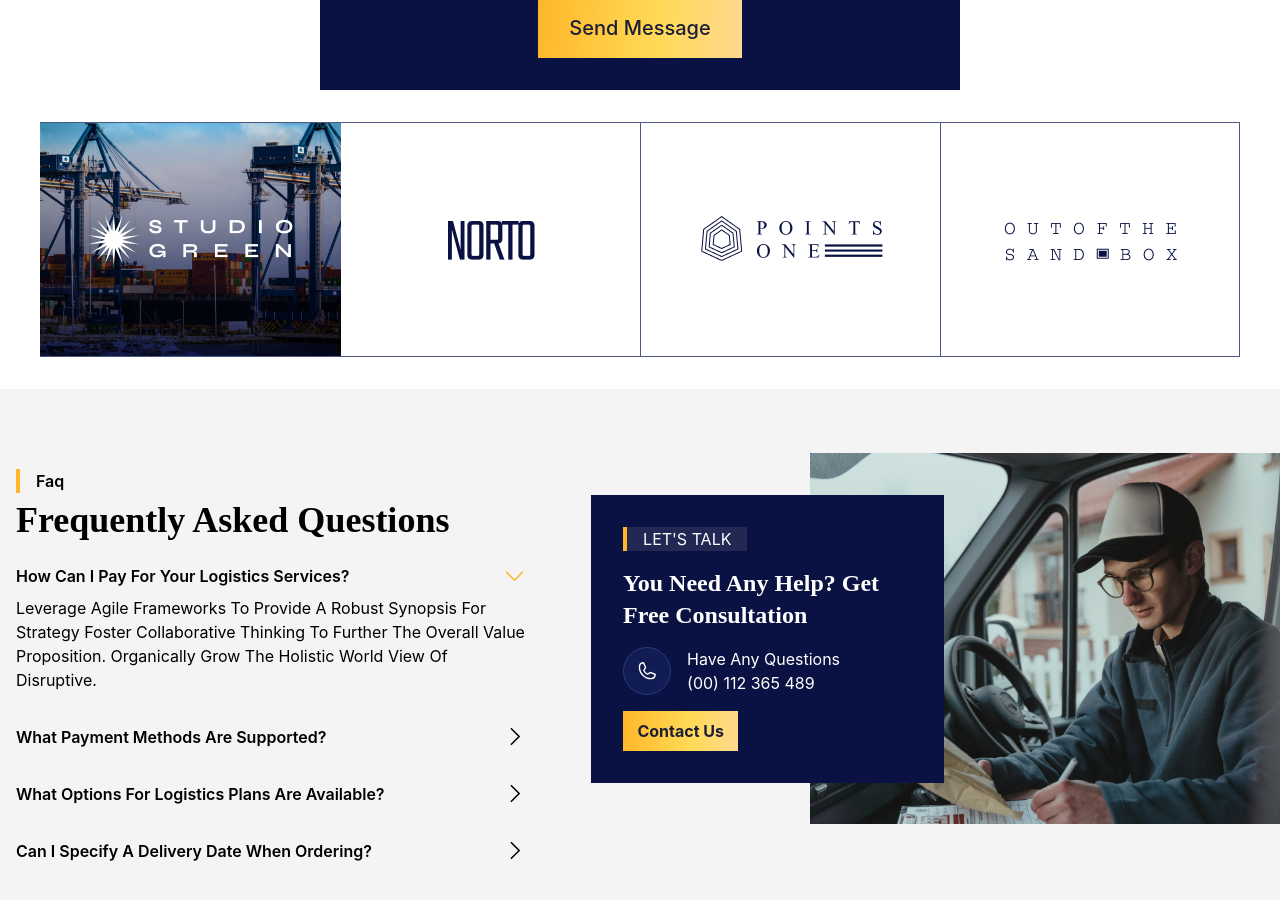
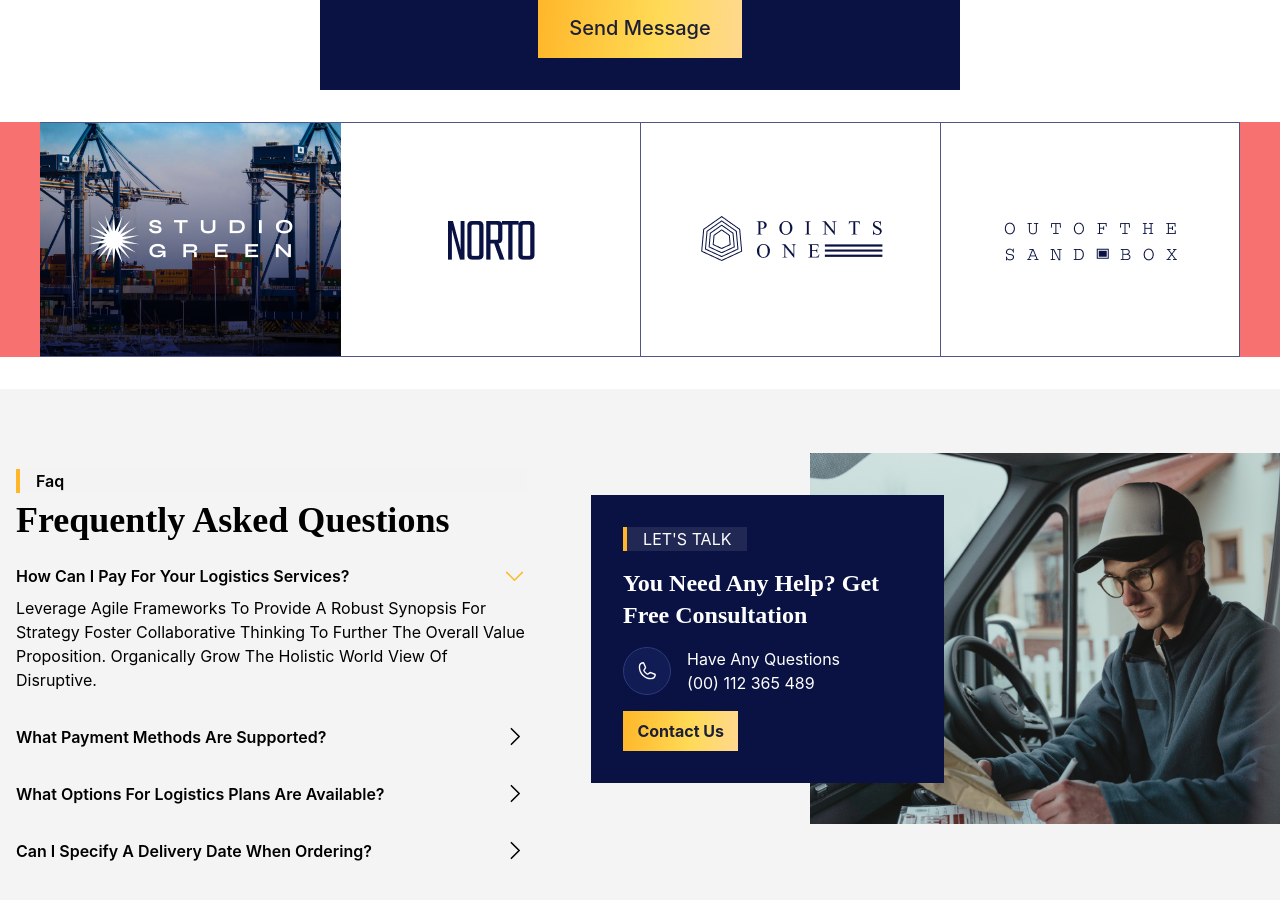
Before and after one commit to smartcollins/logistics, a React (Create React App) app: page /contact in a window 1280 px wide. Shown: the part 1440-2340 px from the top of the page. Built offline with nearby package versions, Linux system fonts and the light colour scheme.

Commit message:
modified Contact

```diff
--- a/src/pages/Contact.jsx
+++ b/src/pages/Contact.jsx
@@ -74,8 +74,8 @@ const Contact = () => {
                     <button style={{ color: color.darkTxt, background: `linear-gradient(94.06deg, ${color.grdt} -1.21%, ${color.grdt2} 58.66%, ${color.grdt3} 116.84%)` }} className='font-medium capitalize text-center mt-8 py-2 w-full md:text-xl md:py-4 md:w-2/5'>send message</button>
                 </div>
             </div>
-            <div className='my-8'>
-                <img className='mx-auto' src={client} alt="client-logo" />
+            <div className='my-8 bg-red-400 h-full w-full'>
+                <img className='mx-auto h-[15vh] md:h-full' src={client} alt="client-logo" />
             </div>
             <div className='gap-8 bg-[#f4f4f4] py-4 my-8 md:py-8 md:my-0 space-y-4 lg:flex lg:py-16 lg:space-y-0'>
                 <div className=' text-black px-4 md:mx-auto md:w-11/12 lg:w-3/4'>
```
